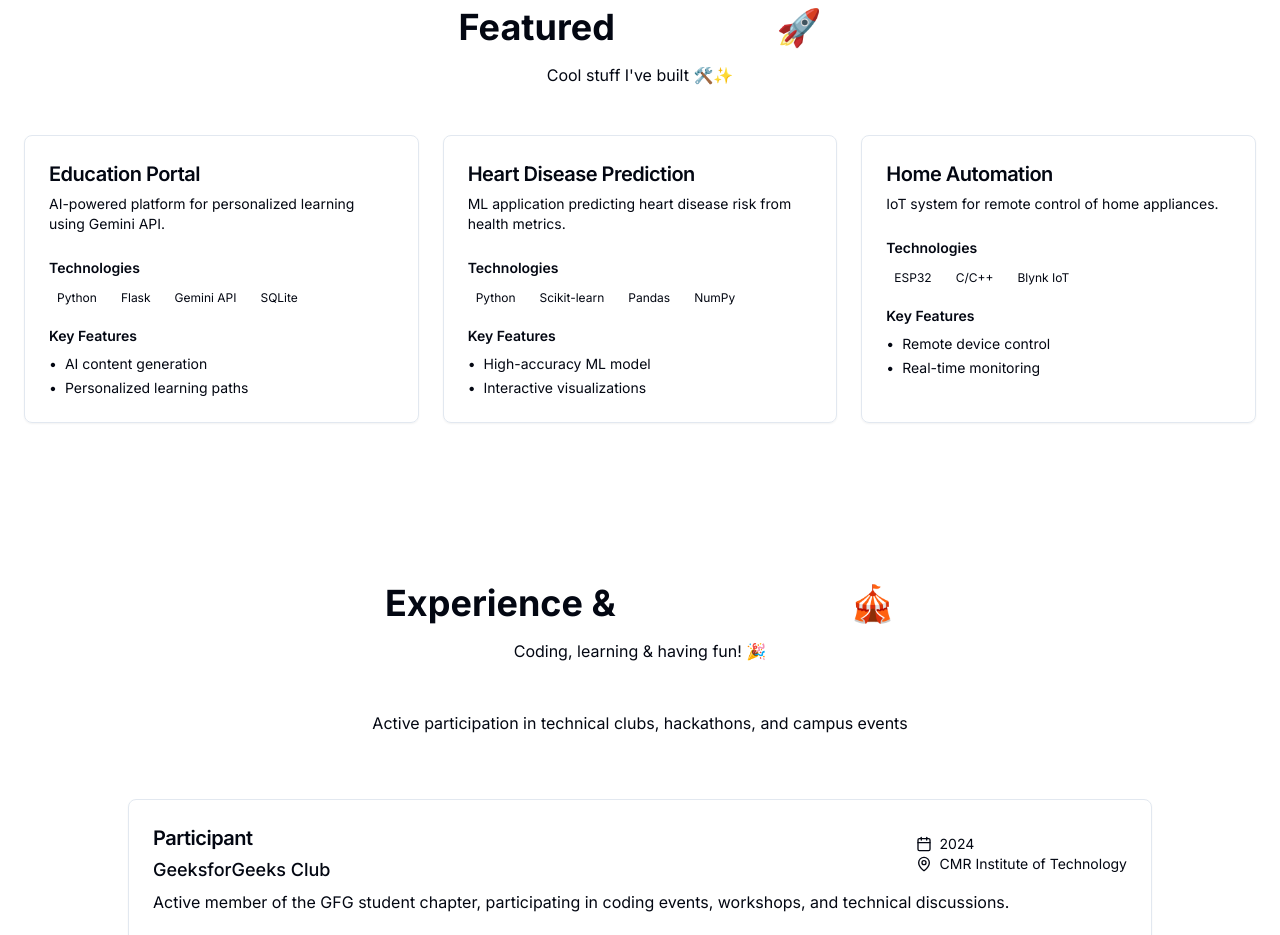
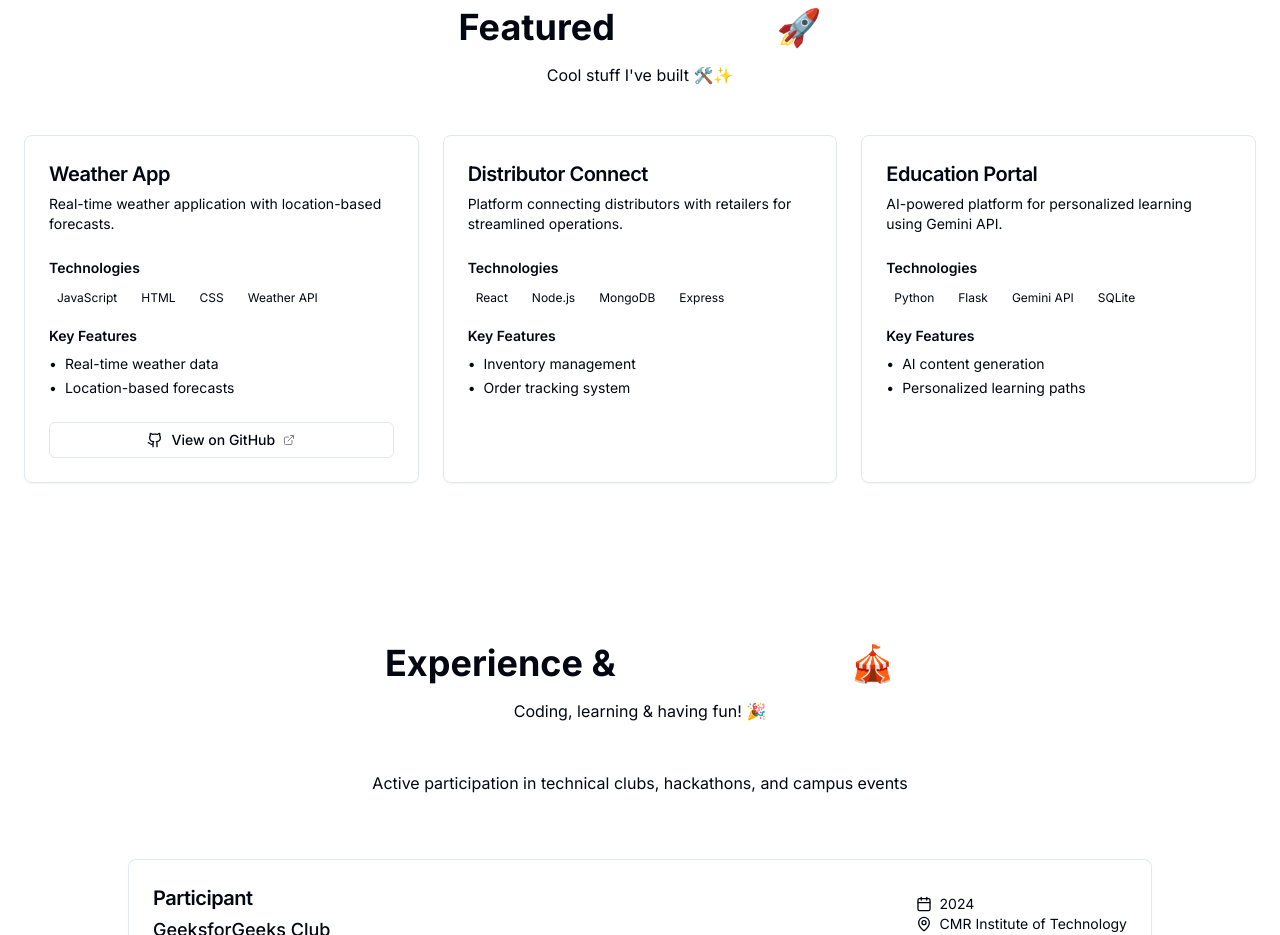
Before and after one commit to anu0908r/portfolio, a Next.js app: page / in a window 1280 px wide. Shown: the part 2540-3475 px from the top of the page. Built offline with nearby package versions, Linux system fonts and the light colour scheme.

Commit message:
Add Weather App and Distributor Connect projects with GitHub link

```diff
--- a/src/components/sections/projects.tsx
+++ b/src/components/sections/projects.tsx
@@ -2,8 +2,30 @@
 
 import { motion } from 'framer-motion'
 import { Card, CardContent, CardDescription, CardHeader, CardTitle } from '@/components/ui/card'
+import { Button } from '@/components/ui/button'
+import { Github, ExternalLink } from 'lucide-react'
+import Link from 'next/link'
 
 const projects = [
+  {
+    title: 'Weather App',
+    description: 'Real-time weather application with location-based forecasts.',
+    tech: ['JavaScript', 'HTML', 'CSS', 'Weather API'],
+    features: [
+      'Real-time weather data',
+      'Location-based forecasts'
+    ],
+    link: 'https://github.com/anu0908r/weather'
+  },
+  {
+    title: 'Distributor Connect',
+    description: 'Platform connecting distributors with retailers for streamlined operations.',
+    tech: ['React', 'Node.js', 'MongoDB', 'Express'],
+    features: [
+      'Inventory management',
+      'Order tracking system'
+    ]
+  },
   {
     title: 'Education Portal',
     description: 'AI-powered platform for personalized learning using Gemini API.',
@@ -11,24 +33,6 @@ const projects = [
     features: [
       'AI content generation',
       'Personalized learning paths'
-    ]
-  },
-  {
-    title: 'Heart Disease Prediction',
-    description: 'ML application predicting heart disease risk from health metrics.',
-    tech: ['Python', 'Scikit-learn', 'Pandas', 'NumPy'],
-    features: [
-      'High-accuracy ML model',
-      'Interactive visualizations'
-    ]
-  },
-  {
-    title: 'Home Automation',
-    description: 'IoT system for remote control of home appliances.',
-    tech: ['ESP32', 'C/C++', 'Blynk IoT'],
-    features: [
-      'Remote device control',
-      'Real-time monitoring'
     ]
   }
 ]
@@ -91,6 +95,17 @@ export function Projects() {
                       ))}
                     </ul>
                   </div>
+                  {project.link && (
+                    <div className="pt-2">
+                      <Button asChild size="sm" variant="outline" className="w-full group">
+                        <Link href={project.link} target="_blank" rel="noopener noreferrer">
+                          <Github className="w-4 h-4 mr-2 group-hover:scale-110 transition-transform" />
+                          View on GitHub
+                          <ExternalLink className="w-3 h-3 ml-2 opacity-50" />
+                        </Link>
+                      </Button>
+                    </div>
+                  )}
                 </CardContent>
               </Card>
             </motion.div>
```
